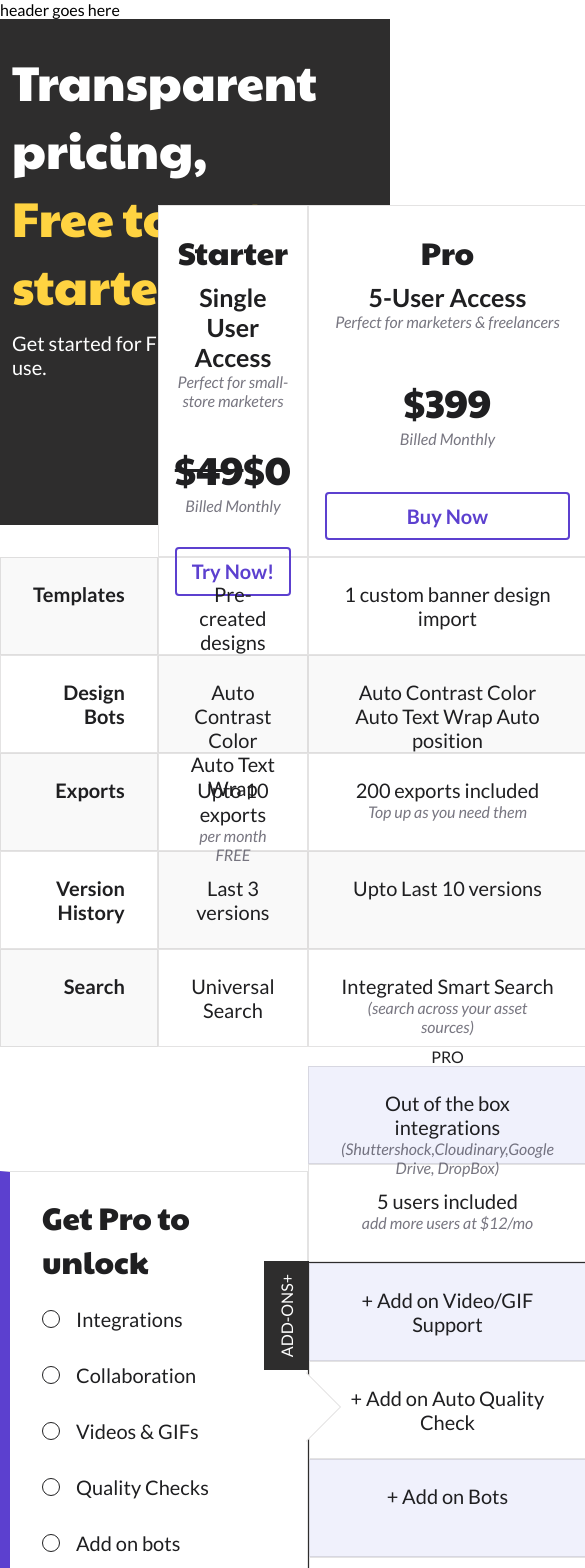
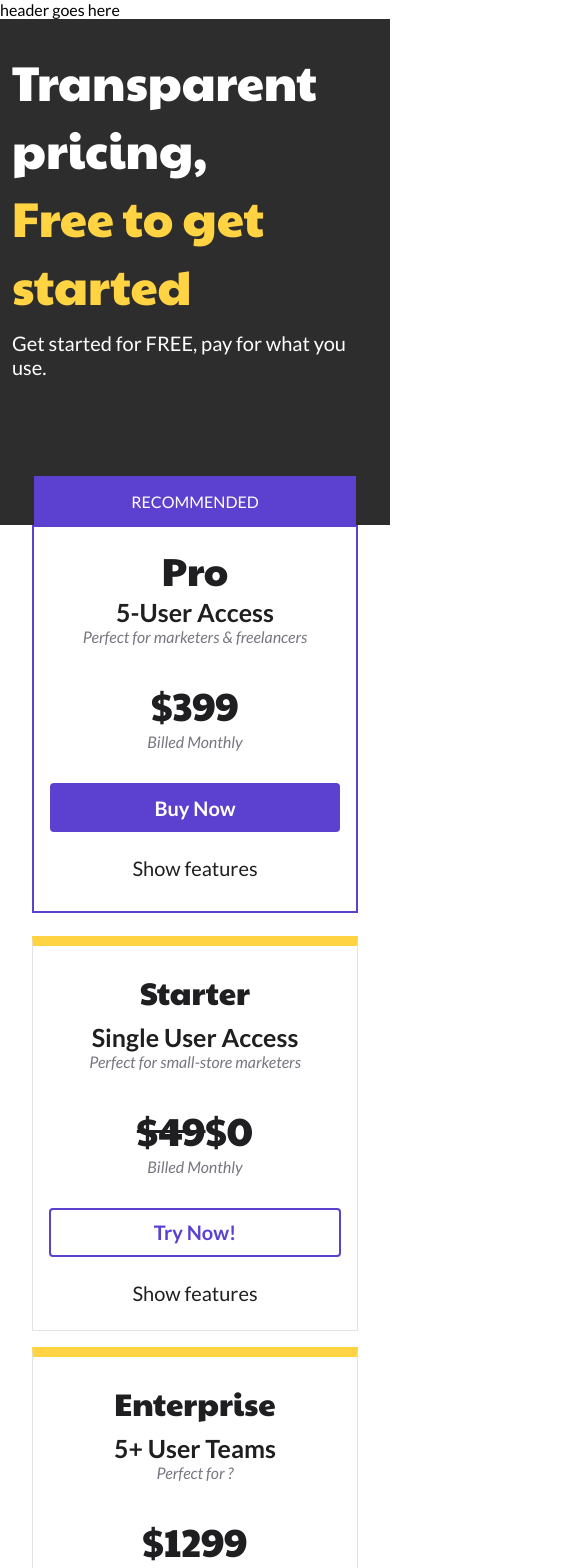
Before and after one commit to axios047/kubric_challenge, a Nuxt app: page / in a window 390 px wide. Shown: the top 1568 px of the page, 585 px wide, since content can reach past the window. Built offline with nearby package versions, Linux system fonts and the light colour scheme.

Commit message:
responsive

```diff
--- a/pages/index.vue
+++ b/pages/index.vue
@@ -13,7 +13,8 @@
           <div v-for="l in labels" :key="l.index" class="label"><p>{{l}}</p></div>
         </div>
         <div class="plan" v-for="plan in plans" :key="plan.index">
-          <div class="plan-head">
+          <div v-bind:class="{recommend:plan.isRecommend}" class="plan-head">
+            <div v-if="plan.isRecommend" class="rec-tag">RECOMMENDED</div>
             <div class="plan-meta">
               <h3 class="plan-name">{{plan.planName}}</h3>
               <h4 class="users">{{plan.users}}</h4>
@@ -24,8 +25,12 @@
               <div class="billing tip">{{plan.prices.billing}}</div>
             </div>
             <div class="CTA-button">{{plan.btnText}}</div>
+            <div class="feat-button" @click="showfeat = !showfeat">
+              <p v-if="!showfeat">Show features</p>
+              <p v-if="showfeat">Hide features</p>
+            </div>
           </div>
-          <div class="features">
+          <div v-bind:class="{active:showfeat}" class="features">
             <div v-for="f in plan.features" :key="f.index" class="feat basic">
               <p class="fname">{{f.name}}</p>
               <div v-if="f.tip" class="ftip tip">{{f.tip}}</div>
@@ -101,6 +106,7 @@ export default {
           ]
         },
         {
+          isRecommend: true,
           planName:"Pro",
           users:"5-User Access",
           tip:"Perfect for marketers & freelancers",
@@ -163,7 +169,8 @@ export default {
       ],
       proUnlockFeatures:[
         "Integrations","Collaboration","Videos & GIFs","Quality Checks","Add on bots","Custom Templates"
-      ]
+      ],
+      showfeat:false
     }
   }
 
@@ -183,6 +190,43 @@ $text-light: #3F3D4C;
 
 
 // pricing table styles
+.feat-button{
+  display: none;
+}
+.recommend{
+  border: 2px solid $purple !important;
+  position: relative;
+  .rec-tag{
+    background: $purple;
+    color: white;
+    font-weight: white;
+    position: absolute;
+    top: 0;
+    left: 0;
+    width: 100%;
+    padding: 1rem 0;
+    transform: translateY(-100%);
+  }
+  .plan-name{
+    font-size: 2.441rem;
+    // margin: 0.25rem 0;
+    display: inline;
+    box-sizing: border-box;
+    ::after {
+        content:"";
+        position:absolute;
+        width:100%;
+        bottom:1px;
+        z-index:-1;
+        background: black;
+        // box-shadow: 0px 0px 8px 2px #000000;
+    }
+  }
+  .CTA-button{
+    background: $purple;
+    color: white;
+  }
+}
 .arrow{
   background: white;
   width: 3rem;
@@ -252,6 +296,7 @@ $text-light: #3F3D4C;
   height: 22rem;
   box-sizing: border-box;
   background: white;
+  border-top: 10px solid $yellow
 }
 .plan-prices{
   margin: 2rem 0;
@@ -284,6 +329,39 @@ $text-light: #3F3D4C;
 .enterprise:nth-child(even){
   background: $yellow-light;
 }
+.profeatures{
+  position: relative;
+  .tag{
+    color: #fff;
+    background: $purple;
+    font-weight: bold;
+    width: fit-content;
+    position: absolute;
+    padding: .8rem;
+    transform: rotate(-90deg);
+    transform-origin: top left;
+    top: 58px;
+    left: -45px;
+  }
+}
+.enterpriseFeatures{
+  position: relative;
+  .tag{
+    color: #fff;
+    background: $yellow;
+    font-weight: bold;
+    width: fit-content;
+    position: absolute;
+    padding: .8rem;
+    transform: rotate(-90deg);
+    transform-origin: top left;
+    top: 120px;
+    left: -45px;
+  }
+}
+.plan:nth-child(4) .profeatures .tag{
+  display: none;
+}
 .addOns-wrap{
   border: 1px solid $base-color;
   position: relative;
@@ -312,7 +390,7 @@ $text-light: #3F3D4C;
   text-align: right;
   font-weight: bold;
 }
-.label:nth-child(even){
+.label:nth-child(odd){
   background: $base-light;
 }
 .tip{
@@ -339,4 +417,37 @@ $text-light: #3F3D4C;
   color: $yellow;
 }
 
+// responsive
+@media (max-width: 768px){
+  .feat-button{
+    display: block;
+    padding: 0.5rem 0;
+    height: 5rem;
+    margin: 1rem 0;
+  }
+  .pricing-table{
+    grid-template-columns: 1fr;
+    grid-template-rows: 1fr 1fr 1fr;
+    margin-top: -5rem;
+    grid-gap: 1rem;
+    margin: 0 2rem;
+  }
+  .plan{
+    .plan-head{
+      box-sizing: content-box;
+    }
+    .features{
+      display: none;
+    }
+    .active{
+      display: block;
+    }
+  }
+  .plan:nth-child(3){
+    grid-row: 1/2;
+  }
+  .labels,.proUnlock,.enterpriseUnlock{
+    display: none;
+  }
+}
 </style>
```
